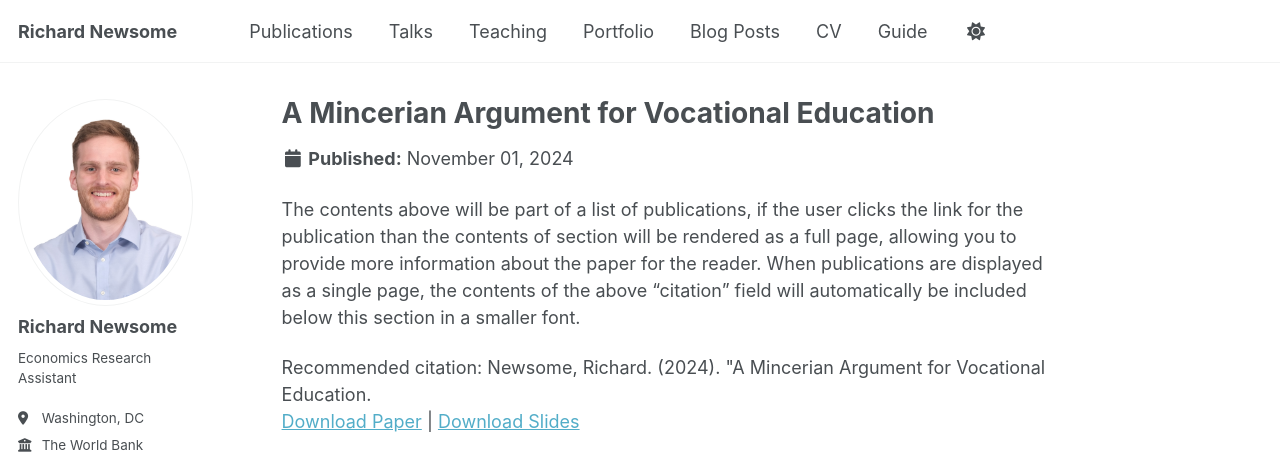
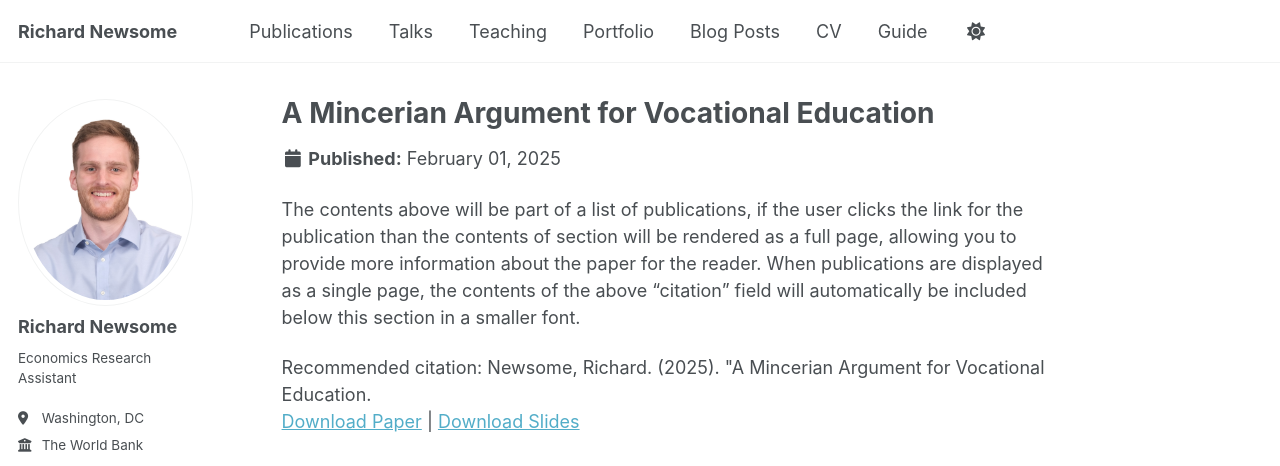
Before and after one commit to richardbnewsome/richardbnewsome.github.io, a Jekyll site: the page built from _publications/2025-02-01-Mincer.md, in a window 1280 px wide. Shown: the top 466 px of the page. Built offline with Jekyll 4.4.1, drawn with Linux system fonts in a browser that asks for light colours; a script bundle is joined from its source files by our own code; a style sheet for code colours, icons or effects is not loaded.

Commit message:
Update publication details for Mincer paper

```diff
--- a/_publications/2024-11-01-Mincer.md
+++ b/_publications/2025-02-01-Mincer.md
@@ -2,11 +2,11 @@
 title: "A Mincerian Argument for Vocational Education"
 collection: conferences
 category: conferences
-permalink: /publication/2024-11-01-Mincer
+permalink: /publication/2025-02-01-Mincer
 excerpt: 'Paper presented at The Washington Consortium for Comparative and International Education and Training (WCCIET) at George Washington University in 2025.'
-date: 2024-11-01
-slidesurl: 'https://academicpages.github.io/files/A%20Mincerian%20Argument%20for%20Vocational%20Ed_WCCIET.pdf'
-paperurl: 'https://academicpages.github.io/files/A%20Mincerian%20Argument%20for%20Vocational%20Education_RNewsome.pdf'
-citation: 'Newsome, Richard. (2024). &quot;A Mincerian Argument for Vocational Education.'
+date: 2025-02-01
+slidesurl: 'https://richardbnewsome.github.io/files/A%20Mincerian%20Argument%20for%20Vocational%20Ed_WCCIET.pdf'
+paperurl: 'https://richardbnewsome.github.io/files/A%20Mincerian%20Argument%20for%20Vocational%20Education_RNewsome.pdf'
+citation: 'Newsome, Richard. (2025). &quot;A Mincerian Argument for Vocational Education.'
 ---
 The contents above will be part of a list of publications, if the user clicks the link for the publication than the contents of section will be rendered as a full page, allowing you to provide more information about the paper for the reader. When publications are displayed as a single page, the contents of the above "citation" field will automatically be included below this section in a smaller font.
```
